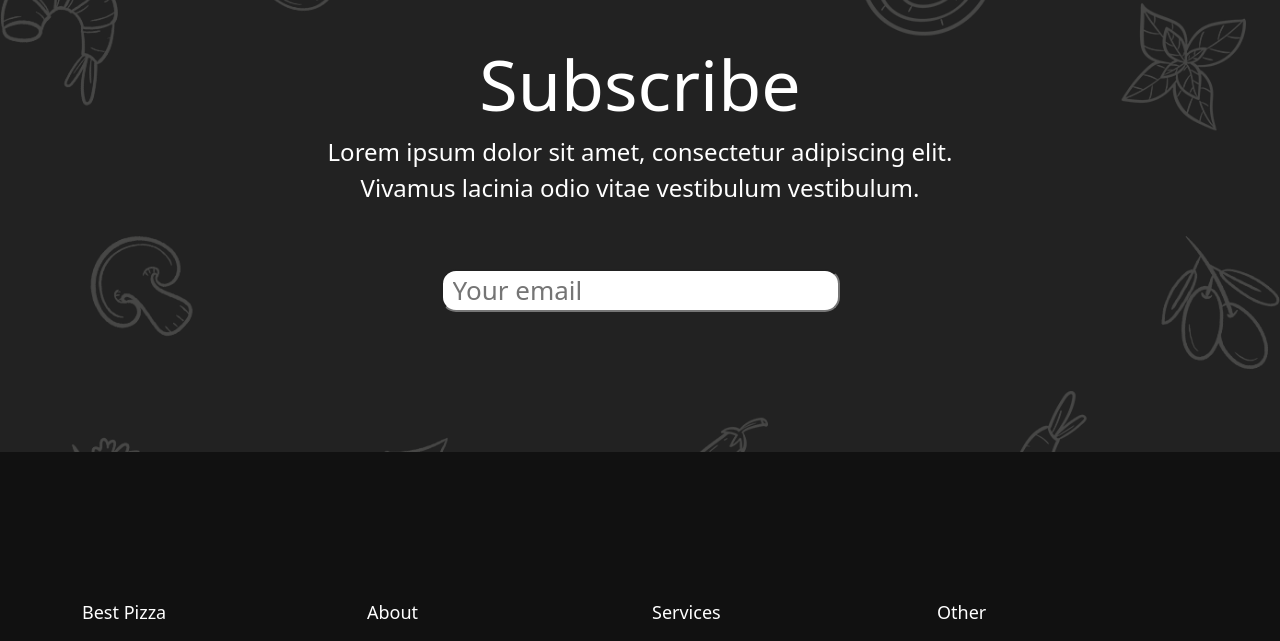
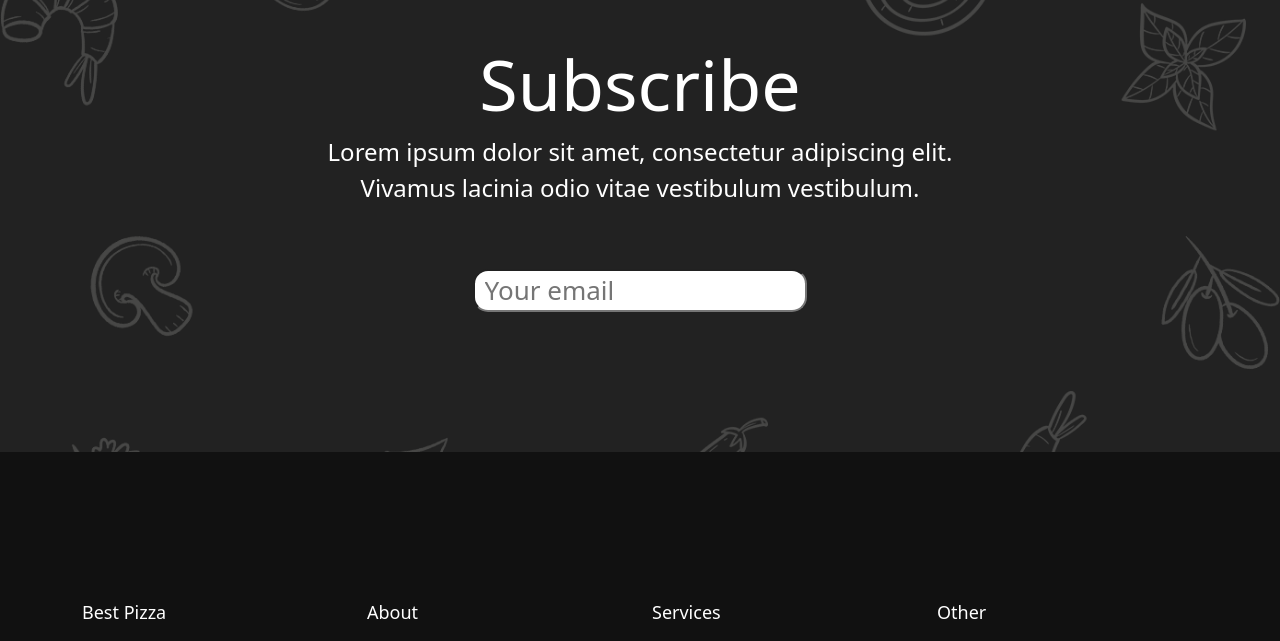
Before and after one commit to Abusayeed195/italian-foodzone, a plain HTML site: page index.html in a window 1280 px wide. Shown: the part 4544-5185 px from the top of the page. Drawn offline with nearby package versions, Linux system fonts and the light colour scheme.

Commit message:
style.css

```diff
--- a/style.css
+++ b/style.css
@@ -22,6 +22,7 @@ a:hover{
 p{
     font-size: 24px;
 }
+
 
 .logo{
     width: 20%;
@@ -212,7 +213,7 @@ padding-bottom: 30px;
 .email input{
     font-size: 26px;
     color: #222222;
-    max-width: 800px;
+    width: 30%;
     outline: none;
     border-radius: 15px;
     padding: 0px 10px;
```
